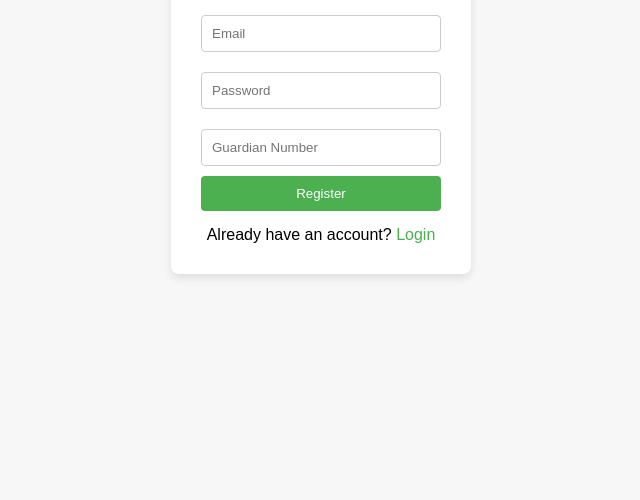
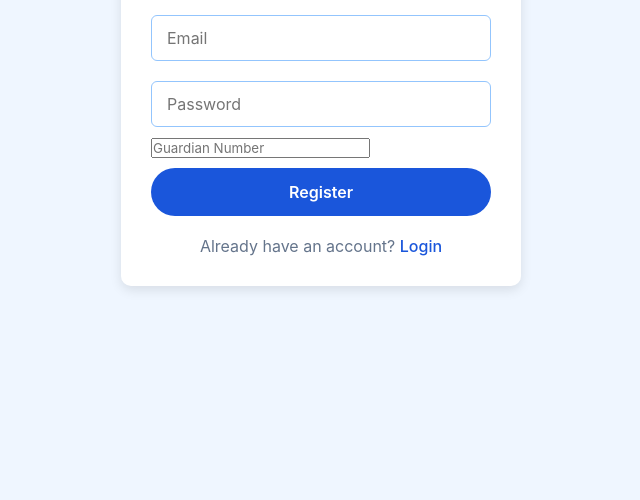
Before and after one commit to ShridharAggrwal/Buildthon-2025, a website with bundled scripts: page register.html in a window 1280 px wide. Shown: the part 300-800 px from the top of the page, without its empty margins (319-959 px from the left). Built offline with nearby package versions, Linux system fonts and the light colour scheme.

Commit message:
Update register css

```diff
--- a/register.css
+++ b/register.css
@@ -1,63 +1,138 @@
+    :root {
+        --primary: #1A56DB; /* Primary blue */
+        --primary-dark: #1E429F; /* Darker blue */
+        --primary-light: #93C5FD; /* Light blue */
+        --secondary: #EFF6FF; /* Very light blue for background */
+        --white: #FFFFFF; /* White */
+        --dark: #1E293B; /* Dark gray for text */
+        --gray: #64748B; /* Gray for secondary text */
+        --error: #EF4444; /* Red for error messages */
+    }
+
     * {
         margin: 0;
         padding: 0;
         box-sizing: border-box;
+        font-family: -apple-system, BlinkMacSystemFont, 'Segoe UI', Roboto, Oxygen, Ubuntu, Cantarell, 'Open Sans', 'Helvetica Neue', sans-serif;
     }
 
     body {
-    font-family: Arial, sans-serif;
-    background-color: #f7f7f7;
+        background-color: var(--secondary);
+        color: var(--dark);
+        min-height: 100vh;
         display: flex;
         justify-content: center;
         align-items: center;
-    height: 100vh;
+        padding: 20px;
     }
 
     .form-container {
-    background-color: #fff;
+        background-color: var(--white);
+        border-radius: 10px;
+        box-shadow: 0 4px 12px rgba(0, 0, 0, 0.1);
         padding: 30px;
-    border-radius: 8px;
-    box-shadow: 0 4px 8px rgba(0, 0, 0, 0.1);
-    width: 300px;
+        width: 100%;
+        max-width: 400px;
+        animation: fadeIn 0.5s ease forwards;
     }
 
     h2 {
+        color: var(--primary);
         text-align: center;
-    margin-bottom: 20px;
+        margin-bottom: 25px;
+        font-size: 1.8rem;
+        font-weight: 600;
     }
 
-input {
+    input[type="email"],
+    input[type="password"] {
         width: 100%;
-    padding: 10px;
+        padding: 12px 15px;
+        border: 1px solid var(--primary-light);
+        border-radius: 6px;
+        font-size: 1rem;
+        transition: border-color 0.3s;
         margin: 10px 0;
-    border: 1px solid #ccc;
-    border-radius: 4px;
+    }
+
+    input[type="email"]:focus,
+    input[type="password"]:focus {
+        outline: none;
+        border-color: var(--primary);
+        box-shadow: 0 0 0 2px var(--primary-light);
     }
 
     button {
+        background-color: var(--primary);
+        color: var(--white);
+        padding: 14px;
+        border: none;
+        border-radius: 25px;
+        font-size: 1rem;
+        font-weight: 600;
+        cursor: pointer;
+        transition: background-color 0.3s, transform 0.2s;
+        margin-top: 10px;
         width: 100%;
-    padding: 10px;
-    background-color: #4CAF50;
-    color: white;
-    border: none;
-    border-radius: 4px;
-    cursor: pointer;
     }
 
     button:hover {
-    background-color: #45a049;
+        background-color: var(--primary-dark);
+        transform: translateY(-2px);
+    }
+
+    button:active {
+        transform: translateY(0);
     }
 
     p {
         text-align: center;
-    margin-top: 15px;
+        margin-top: 20px;
+        color: var(--gray);
     }
 
-a {
-    color: #4CAF50;
+    p a {
+        color: var(--primary);
         text-decoration: none;
+        font-weight: 500;
+        transition: color 0.3s;
     }
 
-a:hover {
+    p a:hover {
+        color: var(--primary-dark);
         text-decoration: underline;
     }
+
+    .error-message {
+        color: var(--error);
+        font-size: 0.9rem;
+        margin-top: -5px;
+    }
+
+    @keyframes fadeIn {
+        from {
+            opacity: 0;
+            transform: translateY(20px);
+        }
+        to {
+            opacity: 1;
+            transform: translateY(0);
+        }
+    }
+
+    /* Responsive adjustments */
+    @media (max-width: 480px) {
+        .form-container {
+            padding: 20px;
+        }
+
+        h2 {
+            font-size: 1.5rem;
+        }
+
+        input[type="email"],
+        input[type="password"],
+        button {
+            padding: 12px;
+        }
+    }
```
Lines whose indentation alone changed are shown as unchanged.
